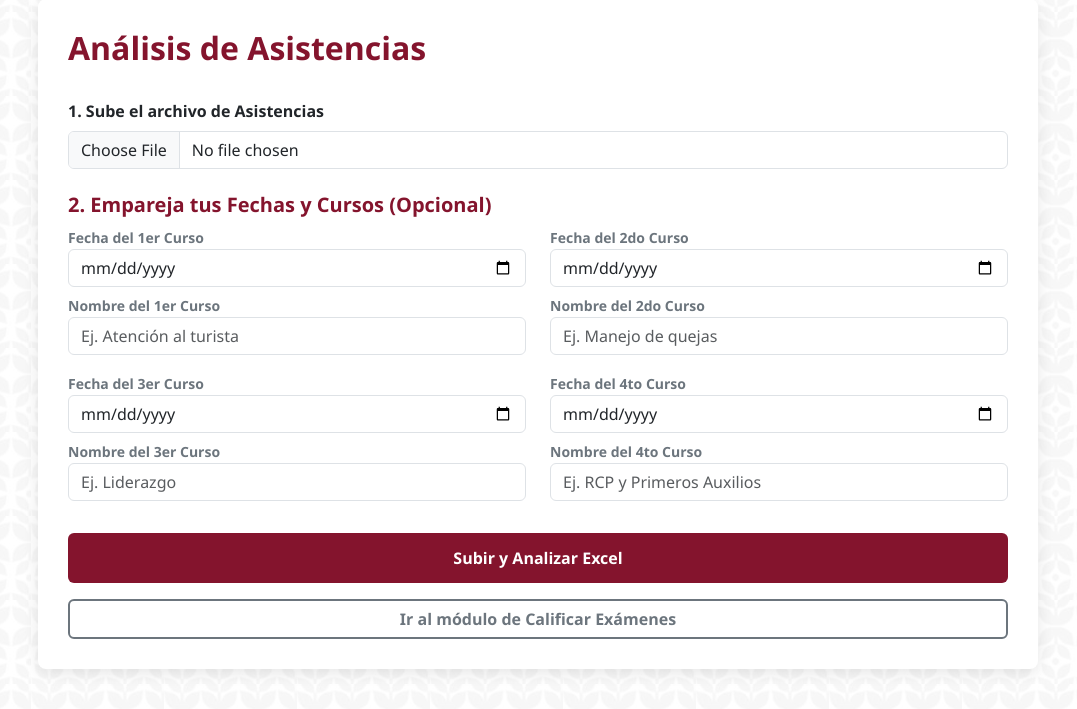
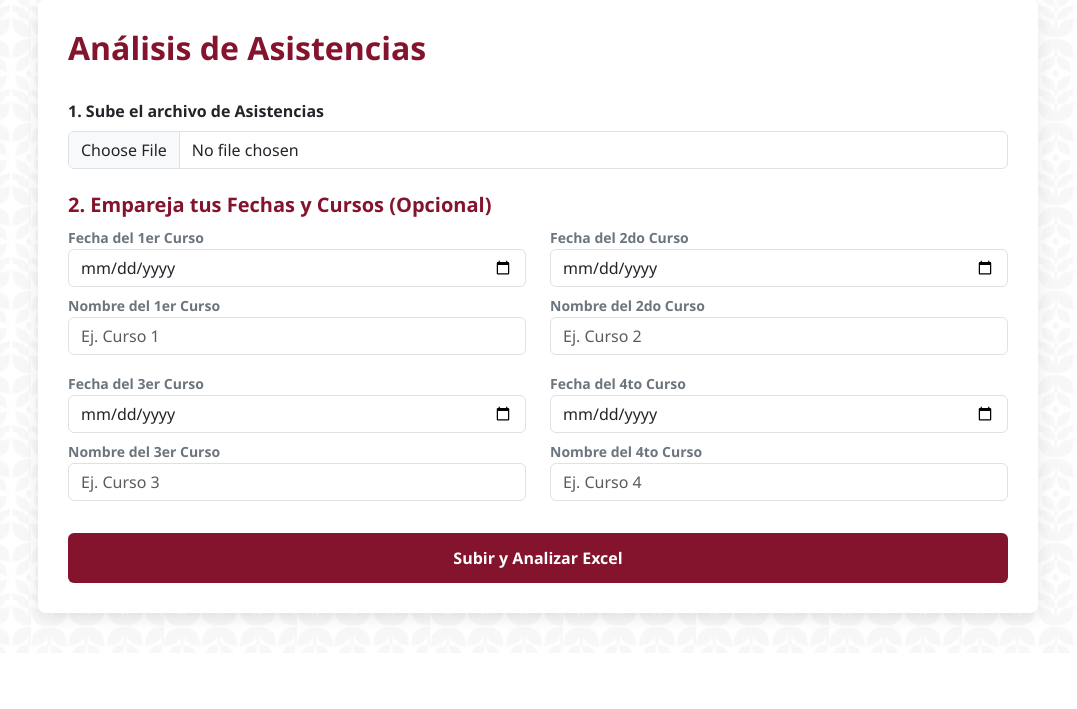
Before and after one commit to fernandorodea/analizador-asistencias, a Flask app: page /dashboard in a window 1280 px wide. Shown: the part 156-865 px from the top of the page, without its empty margins (102-1179 px from the left). After the commit the page ends 780 px from the top, so only its background shows below. Run offline with Flask 3, Linux system fonts and the light colour scheme; the visitor is signed in with stand-in values (Sample User, id 1).

Commit message:
Enhance dashboard with flash messages and evaluation button
Added a flash message alert for user notifications and improved the layout of the results section with an evaluation button.

```diff
--- a/templates/dashboard.html
+++ b/templates/dashboard.html
@@ -30,6 +30,14 @@
             <h2>Análisis de Asistencias</h2>
         </div>
 
+        {% with messages = get_flashed_messages() %}
+            {% if messages %}
+                <div class="alert alert-warning shadow-sm">
+                    <strong>Aviso:</strong> {{ messages[0] }}
+                </div>
+            {% endif %}
+        {% endwith %}
+
         <form method="POST" enctype="multipart/form-data">
             <label class="fw-bold mb-2">1. Sube el archivo de Asistencias</label>
             <input type="file" name="file" class="form-control mb-4" accept=".xlsx, .xls" required>
@@ -41,14 +49,11 @@
                     <label class="fw-bold text-secondary small">Fecha del {{ i }}{{ 'er' if i==1 else 'do' if i==2 else 'er' if i==3 else 'to' }} Curso</label>
                     <input type="date" name="fecha_{{ i }}" class="form-control" value="{{ valores_formulario.get('fecha_' ~ i, '') }}">
                     <label class="fw-bold text-secondary small mt-2">Nombre del {{ i }}{{ 'er' if i==1 else 'do' if i==2 else 'er' if i==3 else 'to' }} Curso</label>
-                    <input type="text" name="curso_{{ i }}" class="form-control" placeholder="Ej. {{ ['Atención al turista', 'Manejo de quejas', 'Liderazgo', 'RCP y Primeros Auxilios'][i-1] }}" value="{{ valores_formulario.get('curso_' ~ i, '') }}">
+                    <input type="text" name="curso_{{ i }}" class="form-control" placeholder="Ej. Curso {{ i }}" value="{{ valores_formulario.get('curso_' ~ i, '') }}">
                 </div>
                 {% endfor %}
             </div>
             <button type="submit" class="btn text-white w-100 mt-3" style="background-color: var(--color-vino); font-weight: bold; padding: 12px;">Subir y Analizar Excel</button>
-            <div class="mt-3 text-center">
-                <a href="{{ url_for('calificar_examenes') }}" class="btn btn-outline-secondary w-100" style="border-width: 2px; font-weight: bold;">Ir al módulo de Calificar Exámenes</a>
-            </div>
         </form>
     </div>
 
@@ -65,6 +70,15 @@
             </div>
         </div>
         {% endfor %}
+
+        <!-- BOTÓN QUE SOLO APARECE CUANDO HAY RESULTADOS -->
+        <hr class="my-4">
+        <div class="text-center">
+            <h5 style="color: var(--color-vino);">¿Quieres evaluar los exámenes de los candidatos aptos?</h5>
+            <a href="{{ url_for('calificar_examenes') }}" class="btn text-white mt-2 px-5 py-2" style="background-color: var(--color-dorado); font-weight: bold; font-size: 1.1em;">
+                Ir a Calificar Exámenes ➡
+            </a>
+        </div>
     </div>
     {% endif %}
 </body>
```
